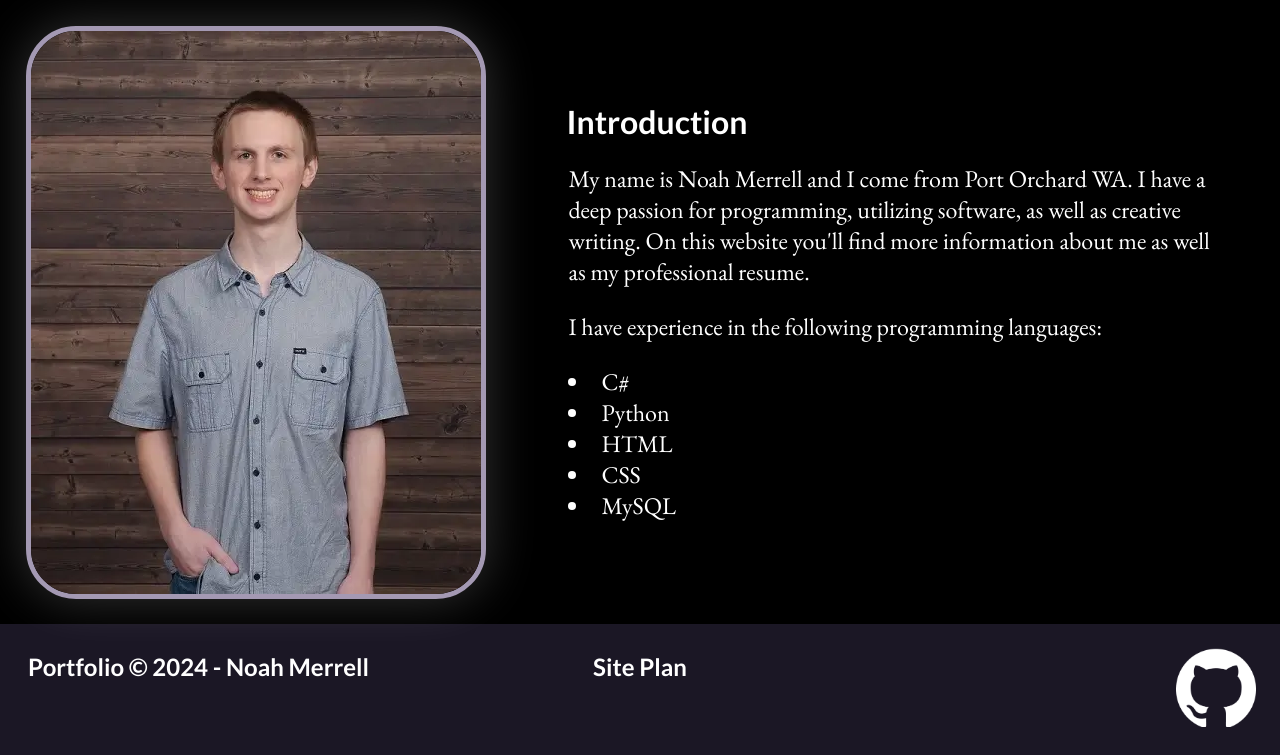
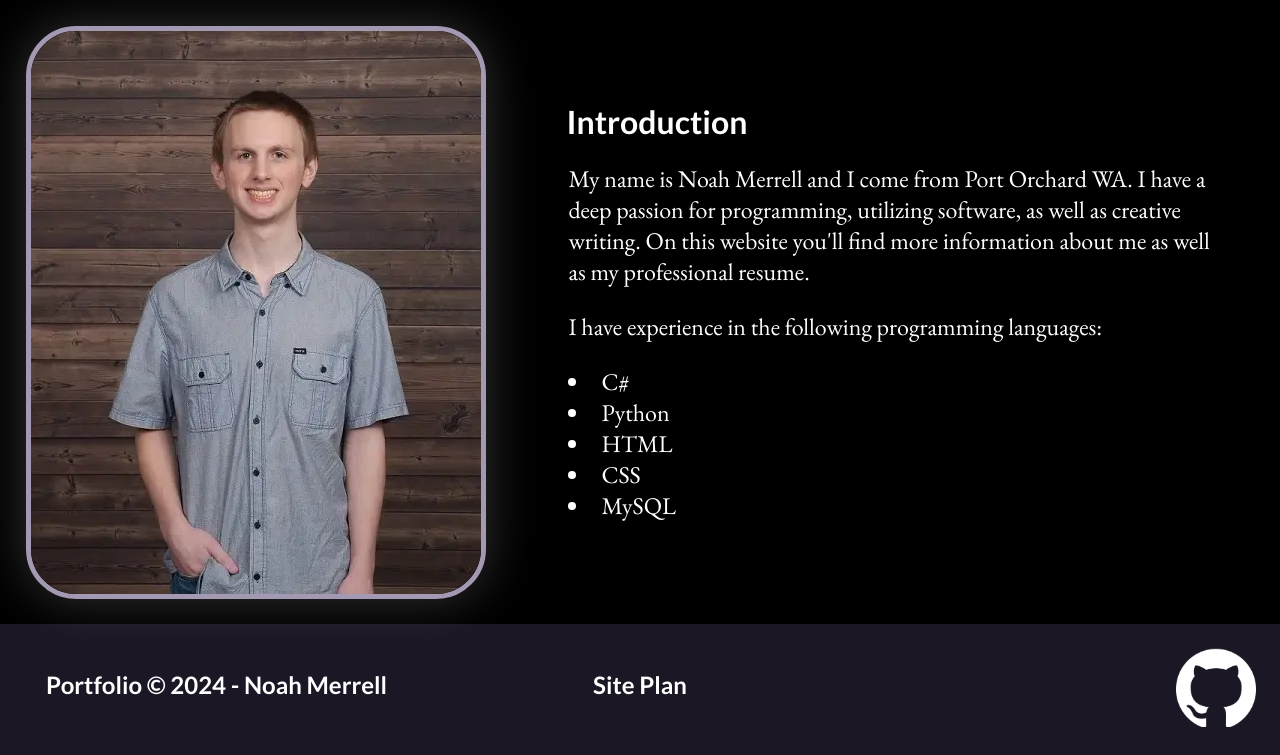
Before and after one commit to NoahWMerrell/portfolio, a plain HTML site: page index.html in a window 1280 px wide. Shown: the part 424-1179 px from the top of the page. Drawn offline with nearby package versions, Linux system fonts and the light colour scheme; a web font is replaced by a local one.

Commit message:
Updated footer to be better centered

```diff
--- a/index.html
+++ b/index.html
@@ -39,8 +39,8 @@
         </div>
     </main>
     <footer>
-        <h3 class="copy">Portfolio &copy; 2024 - Noah Merrell</h3>
-        <h3><a href="site-plan.html">Site Plan</a></h3>
+        <h4 class="copy">Portfolio &copy; 2024 - Noah Merrell</h4>
+        <h4 class="site-plan-link"><a href="site-plan.html">Site Plan</a></h4>
         <div class="social">
             <a href="https://github.com/NoahWMerrell" target="_blank">
                 <img src="images/github-mark/github-mark-white.png" alt="github icon">
--- a/styles/style.css
+++ b/styles/style.css
@@ -255,6 +255,9 @@ footer a:hover {
         width: 450px;
         border-radius: 50px;
     }
+    .site-plan-link, .copy {
+        margin: 1.25em;
+    }
     nav {
         grid-template-columns: repeat(3, 1fr);
     }
```
Also changed, not shown: aboutme.html (+1 -1 lines), resume.html (+1 -1 lines).
